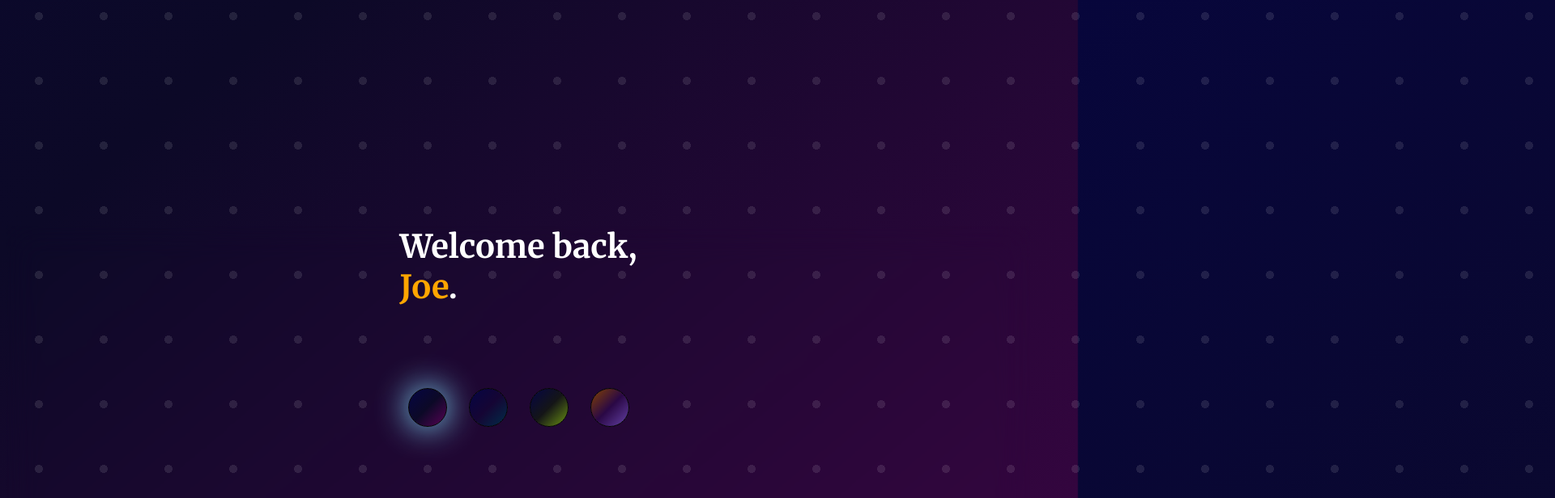
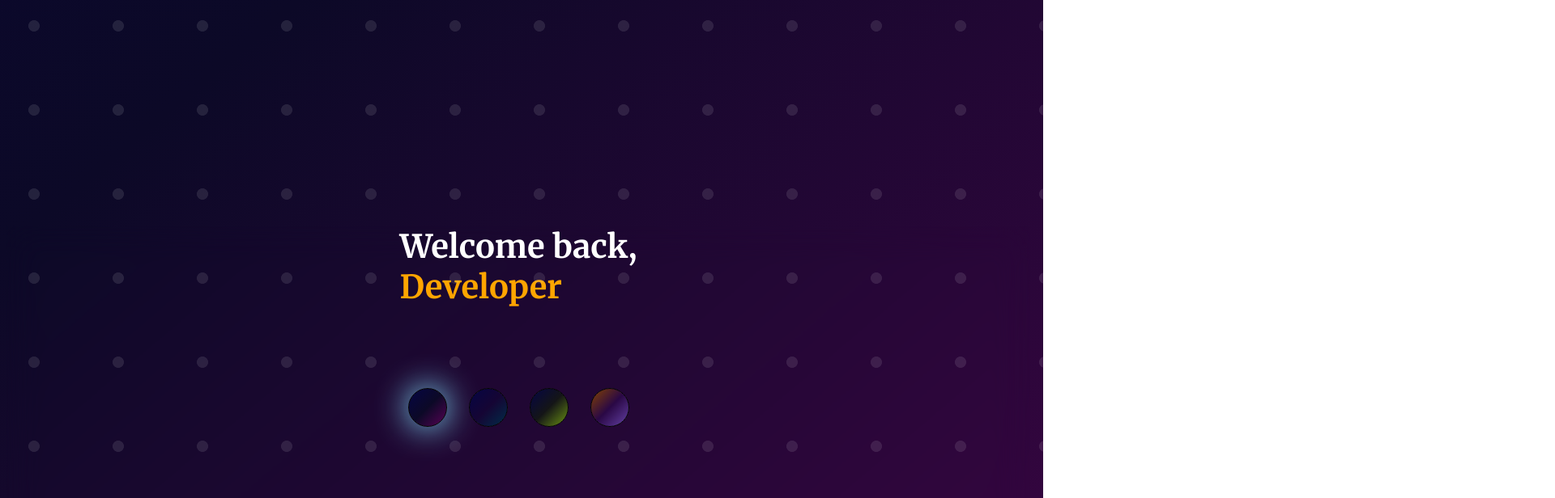
Before and after one commit to Joecey/gradient-welcome, a website: page index.html in a window 1280 px wide. Both pictures are taken after a click on the radio button 527 px from the left and 504 px from the top of the page. Shown: the top 616 px of the page at 81% size, 1920 px wide, since content can reach past the window. Drawn offline with Linux system fonts and the light colour scheme.

Commit message:
background pattern dynamic and text animated

```diff
--- a/docs/assets/styles.css
+++ b/docs/assets/styles.css
@@ -174,6 +174,15 @@ input[type="radio"]:checked {
 	animation: fadeIn 5s;
 }
 
+.text_container {
+	transition: all 300ms;
+	opacity: 1;
+}
+
+.text_container.pre-animation {
+	opacity: 0;
+}
+
 @keyframes fadeIn {
 	0% {
 		opacity: 0;
@@ -184,21 +193,24 @@ input[type="radio"]:checked {
 }
 
 #background-pattern {
-	height: 200vh;
-	width: 200vw;
+	height: 100vh;
+	width: 100vw;
 
 	background-image: radial-gradient(
 		rgba(2255, 255, 255, 0.1) 9%,
-		transparent 9%
+		transparent 10%
 	);
 
 	background-position: 0% 0%;
-	background-size: 10vmin 10vmin;
-
+	background-size: 13vmin 13vmin;
+	/* opacity: 1; */
 	position: absolute;
 	left: 0px;
 	top: -300px;
 	z-index: 1;
+	transition: opacity 800ms ease, background-size 800ms ease;
+	pointer-events: none;
+	transition: all 800ms ease;
 }
 
 #shape-follow {
@@ -225,3 +237,24 @@ input[type="radio"]:checked {
 body:hover > #shape-follow {
 	opacity: 1;
 }
+
+/* when hovering over radio menu, change background  */
+#radio_options:hover ~ #background-pattern {
+	background-size: 11vmin 11vmin;
+	opacity: 0.5;
+}
+
+/* shift background pattern based on data-active-index of radio_options*/
+/* #radio_options[data-active-index="0"] > #background-pattern {
+	background-position: 25% 0%;
+}
+
+#radio_options[data-active-index="1"] > #background-pattern {
+	background-position: 50% 0%;
+}
+#radio_options[data-active-index="2"] > #background-pattern {
+	background-position: 75% 0%;
+}
+#radio_options[data-active-index="3"] > #background-pattern {
+	background-position: 100% 0%;
+} */
--- a/index.html
+++ b/index.html
@@ -9,11 +9,11 @@
 	</head>
 	<body id="gradient-background" class="gradient-colour-1">
 		<!-- blob follow -->
-		<div id="shape-follow"></div>
+		<!-- <div id="shape-follow"></div> -->
 		<div class="welcome_message fade-in-short">
 			<h1 id="main_text">
 				Welcome back, <br />
-				<span id="change">User</span>.
+				<span id="change" class="text_container">Joe</span>
 			</h1>
 		</div>
 
@@ -22,8 +22,10 @@
 		</div> -->
 
 		<!-- shape mouose follow -->
+		<!-- add cool circle pattern -->
+		<div id="shape-follow"></div>
 
-		<div class="radio_menu fade-in">
+		<div id="radio_options" class="radio_menu fade-in">
 			<div>
 				<input
 					type="radio"
@@ -71,11 +73,9 @@
 				/>
 				<label for="Gradient4" style="color: white"></label>
 			</div>
-
-			<!-- add cool circle pattern -->
-			<div id="background-pattern"></div>
 		</div>
-
+		<!-- needed to put this outside of radio menu div  -->
+		<div id="background-pattern"></div>
 		<script src="index.js"></script>
 	</body>
 </html>
--- a/index.js
+++ b/index.js
@@ -4,15 +4,25 @@ console.log("hello world");
 // let display_name = 'Developer'
 
 names = ["Developer", "User", "Joe"];
-index = 0;
+index = -1;
 
 // change name in orange after a 2 second delay and constantly loop
+// add container pre-animation then remove to create transition
+const text_change = document.getElementById("change");
+
 setInterval(function () {
-	document.getElementById("change").innerHTML = names[index];
+	// add pre animation on top of container
+	text_change.classList.add("pre-animation");
+
+	// change text and remove animation after 1 second
+	setTimeout(function () {
+		text_change.innerHTML = names[index];
+		text_change.classList.remove("pre-animation");
+	}, 300);
 
 	// get mod of index / length
 	index = (index + 1) % names.length;
-}, 2000);
+}, 5000);
 
 // set initial value to Gradient1
 selected_gradient = "Gradient1";
@@ -75,3 +85,33 @@ window.onmousemove = (e) => {
 	});
 };
 // document.addEventListener("mousemove", onMouseMove);
+
+// move background image based on an Active Index datapoint
+// first create a variable for menu options
+const menu = document.getElementById("radio_options");
+const circle_pattern = document.getElementById("background-pattern");
+// create array for each available radio button
+Array.from(document.getElementsByClassName("radio_button"))
+
+	// iterate over each and update menu active index for corresponding mouseover
+	.forEach((item, index) => {
+		item.onmouseover = () => {
+			menu.dataset.activeIndex = index;
+
+			// use switch to change property of circle pattern
+			switch (index) {
+				case 0:
+					circle_pattern.style.backgroundPosition = "25% 0%";
+					break;
+				case 1:
+					circle_pattern.style.backgroundPosition = "50% 0%";
+					break;
+				case 2:
+					circle_pattern.style.backgroundPosition = "75% 0%";
+					break;
+				case 3:
+					circle_pattern.style.backgroundPosition = "100% 0%";
+					break;
+			}
+		};
+	});
```
